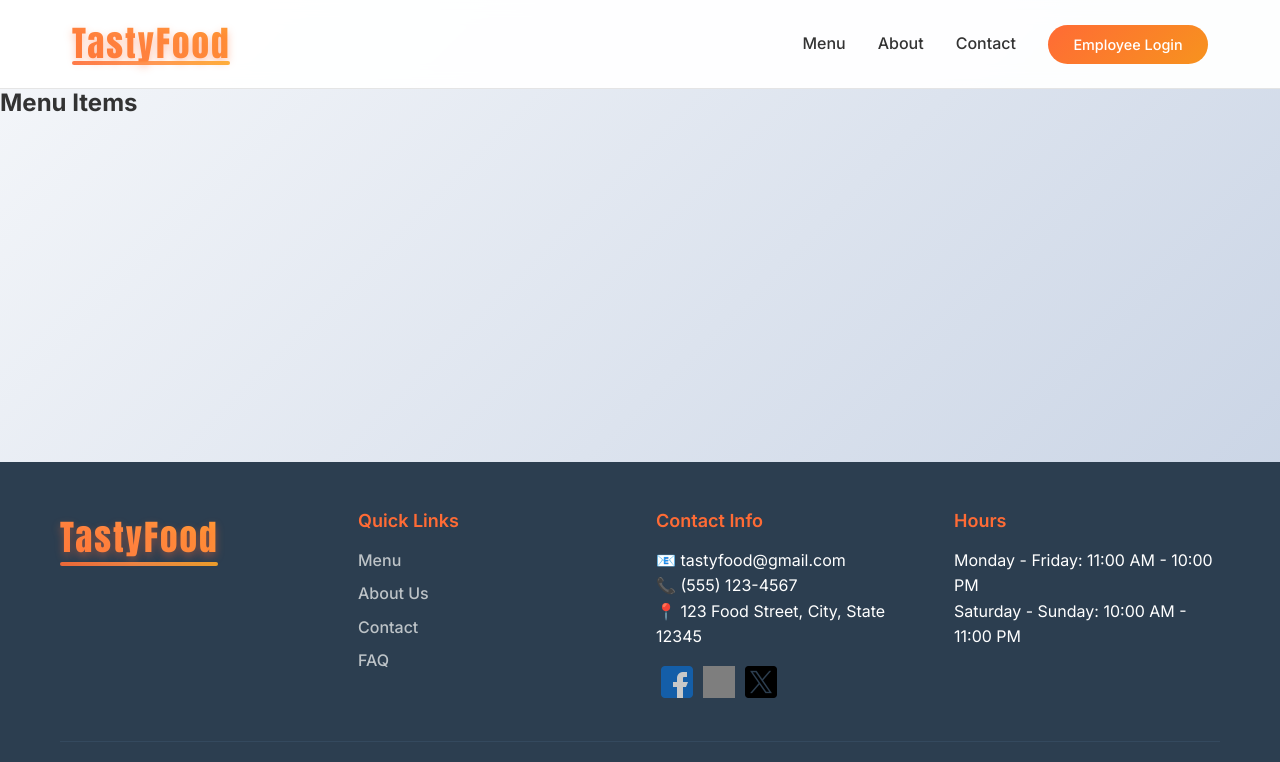
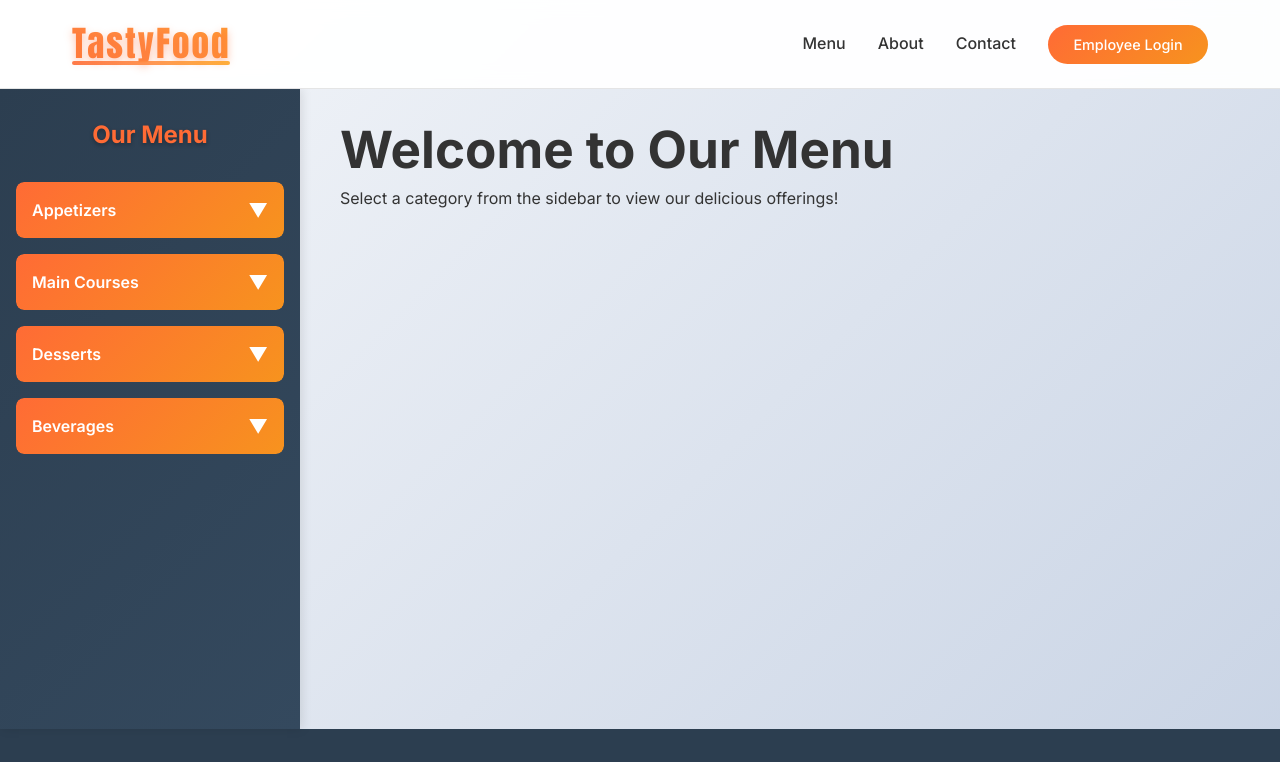
Before and after one commit to dimitrilavin88/TastyFood, a React (Vite) app in the folder frontend/: page /menu in a window 1280 px wide. Shown: the top 762 px of the page. Built offline with nearby package versions, Linux system fonts and the light colour scheme; grey boxes are pictures that could not be loaded.

Commit message:
menu page updated to have different courses on left hand side

```diff
--- a/frontend/src/App.css
+++ b/frontend/src/App.css
@@ -600,3 +600,146 @@ html {
     font-size: 1.5rem;
   }
 }
+
+/* Menu Aside Styles */
+.menu-items {
+  position: absolute;
+  left: 0;
+  top: 0;
+  width: 300px;
+  height: 100%;
+  background: linear-gradient(135deg, #2c3e50, #34495e);
+  color: white;
+  padding: 2rem 1rem;
+  overflow-y: auto;
+  z-index: 100;
+  box-shadow: 2px 0 10px rgba(0, 0, 0, 0.1);
+  margin: 0; /* Ensure no margins push it away from left edge */
+}
+
+.menu-items h2 {
+  color: #ff6b35;
+  text-align: center;
+  margin-bottom: 2rem;
+  font-size: 1.5rem;
+  font-weight: 700;
+  text-shadow: 0 2px 4px rgba(0, 0, 0, 0.3);
+}
+
+.menu-category {
+  margin-bottom: 1rem;
+  border-radius: 8px;
+  overflow: hidden;
+}
+
+.menu-category-header {
+  background: linear-gradient(135deg, #ff6b35, #f7931e);
+  color: white;
+  padding: 1rem;
+  cursor: pointer;
+  font-weight: 600;
+  transition: all 0.3s ease;
+  border: none;
+  width: 100%;
+  text-align: left;
+  font-size: 1rem;
+  display: flex;
+  justify-content: space-between;
+  align-items: center;
+}
+
+.menu-category-header:hover {
+  background: linear-gradient(135deg, #f7931e, #ff6b35);
+  transform: translateY(-2px);
+  box-shadow: 0 4px 8px rgba(255, 107, 53, 0.3);
+}
+
+.menu-category-header:focus {
+  outline: 2px solid #ff6b35;
+  outline-offset: 2px;
+}
+
+.menu-category-arrow {
+  font-size: 1.2rem;
+  transition: transform 0.3s ease;
+}
+
+.menu-category.open .menu-category-arrow {
+  transform: rotate(180deg);
+}
+
+.menu-category-items {
+  background: rgba(255, 255, 255, 0.1);
+  backdrop-filter: blur(10px);
+  max-height: 0;
+  overflow: hidden;
+  transition: max-height 0.3s ease;
+}
+
+.menu-category.open .menu-category-items {
+  max-height: 500px;
+}
+
+.menu-category-items ul {
+  list-style: none;
+  padding: 0.5rem 0;
+  margin: 0;
+}
+
+.menu-category-items li {
+  padding: 0.75rem 1rem;
+  border-bottom: 1px solid rgba(255, 255, 255, 0.1);
+  transition: all 0.3s ease;
+  cursor: pointer;
+}
+
+.menu-category-items li:hover {
+  background: rgba(255, 107, 53, 0.2);
+  padding-left: 1.5rem;
+  color: #ff6b35;
+}
+
+.menu-category-items li:last-child {
+  border-bottom: none;
+}
+
+/* Adjust main content when menu aside is present */
+.menu-page .main {
+  position: relative;
+  padding: 2rem 2rem 2rem 320px; /* Add left padding to account for MenuItems width + spacing */
+  min-height: calc(100vh - 160px); /* Ensure main has enough height */
+  height: calc(100vh - 160px); /* Set explicit height to match viewport minus header/footer */
+}
+
+/* Responsive adjustments for menu aside */
+@media (max-width: 768px) {
+  .menu-items {
+    width: 250px;
+  }
+
+  .menu-page .main {
+    padding: 2rem 2rem 2rem 270px; /* Adjust padding for smaller sidebar */
+    height: calc(100vh - 140px); /* Adjust for smaller header/footer */
+  }
+}
+
+@media (max-width: 480px) {
+  .menu-items {
+    width: 200px;
+    padding: 1rem 0.5rem;
+  }
+
+  .menu-page .main {
+    padding: 1rem 1rem 1rem 220px; /* Adjust padding for compact sidebar */
+    height: calc(100vh - 120px); /* Adjust for compact header/footer */
+  }
+
+  .menu-items h2 {
+    font-size: 1.25rem;
+  }
+
+  .menu-category-header {
+    padding: 0.75rem;
+    font-size: 0.9rem;
+  }
+}
--- a/frontend/src/components/customer/MenuItems.jsx
+++ b/frontend/src/components/customer/MenuItems.jsx
@@ -1,8 +1,51 @@
+import React, { useState } from 'react';
+
+// Individual menu category component
+const MenuCategory = ({ title, items }) => {
+    const [open, setOpen] = useState(false);
+
+    return (
+        <div className={`menu-category ${open ? 'open' : ''}`}>
+            <button
+                className="menu-category-header"
+                onClick={() => setOpen(!open)}
+            >
+                {title}
+                <span className="menu-category-arrow">▼</span>
+            </button>
+            <div className="menu-category-items">
+                <ul>
+                    {items.map((item, index) => (
+                        <li key={index}>{item}</li>
+                    ))}
+                </ul>
+            </div>
+        </div>
+    )
+}
+
+// Main MenuItems component
 const MenuItems = () => {
     return (
-        <aside className="menu-items">
-            <h2>Menu Items</h2>
-        </aside>
+        <div className="menu-items">
+            <h2>Our Menu</h2>
+            <MenuCategory
+                title="Appetizers"
+                items={["Mozzarella Sticks", "Chicken Wings", "Fried Pickles", "Onion Rings"]}
+            />
+            <MenuCategory
+                title="Main Courses"
+                items={["Grilled Salmon", "Chicken Parmesan", "Beef Lasagna", "Vegetable Stir-Fry"]}
+            />
+            <MenuCategory
+                title="Desserts"
+                items={["Cheesecake", "Ice Cream", "Chocolate Lava Cake", "Fruit Salad"]}
+            />
+            <MenuCategory
+                title="Beverages"
+                items={["Soda", "Water", "Coffee", "Tea"]}
+            />
+        </div>
     )
 }
 
--- a/frontend/src/pages/Menu.jsx
+++ b/frontend/src/pages/Menu.jsx
@@ -4,10 +4,14 @@ import MenuItems from '../components/customer/MenuItems';
 
 const Menu = () => {
     return (
-        <div className="app">
+        <div className="menu-page">
             <Header />
             <main className="main">
-                <MenuItems />
+                <aside className="menu-items"><MenuItems /></aside>
+                <div className="container">
+                    <h1>Welcome to Our Menu</h1>
+                    <p>Select a category from the sidebar to view our delicious offerings!</p>
+                </div>
             </main>
             <Footer />
         </div>
```
